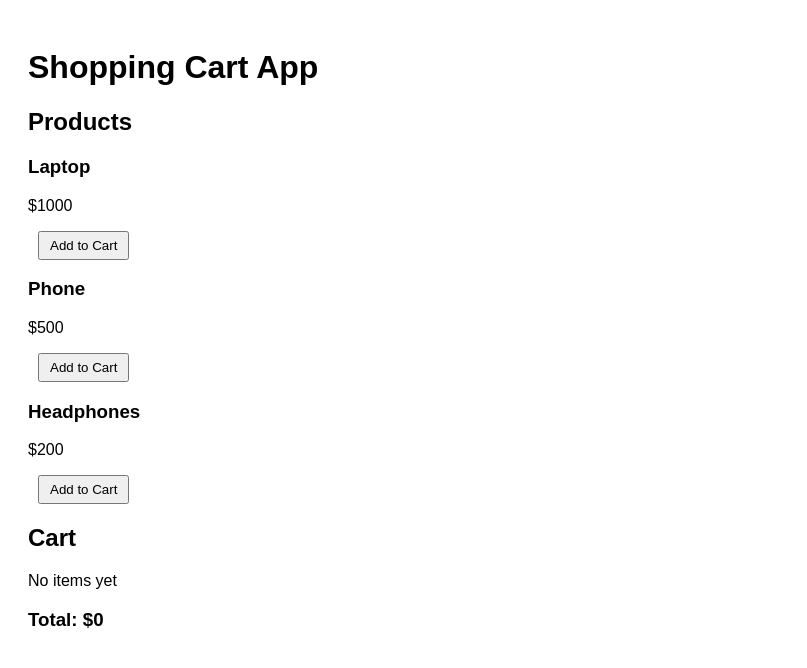
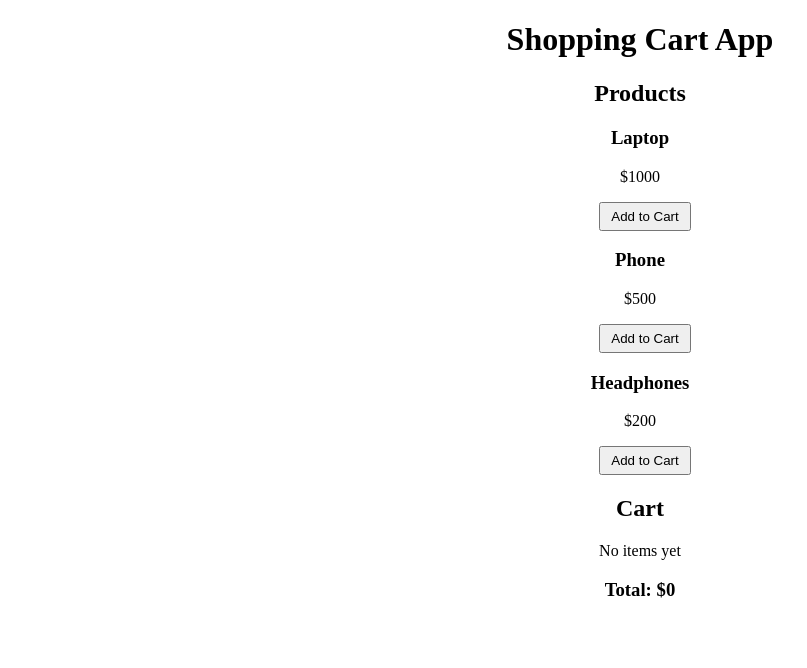
Before and after one commit to friscocode99/shopping-cart-app, a React (Vite) app: page / in a window 1280 px wide. Shown: the top 668 px of the page, without its empty margins (0-807 px from the left). Built offline with nearby package versions, Linux system fonts and the light colour scheme.

Commit message:
second commit

```diff
--- a/src/App.css
+++ b/src/App.css
@@ -1,7 +1,7 @@
 .app {
-  font-family: Arial, sans-serif;
-  padding: 20px;
+  text-align: center;
 }
+
 
 button {
   margin-left: 10px;
```
Also changed, not shown: 1 other file (tests, documents, lock files or other folders).
